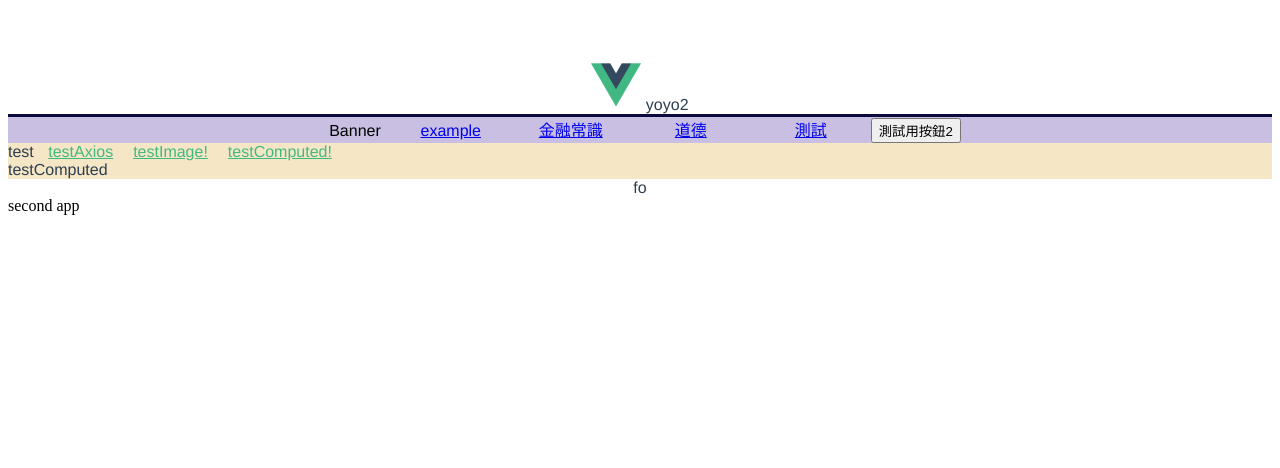
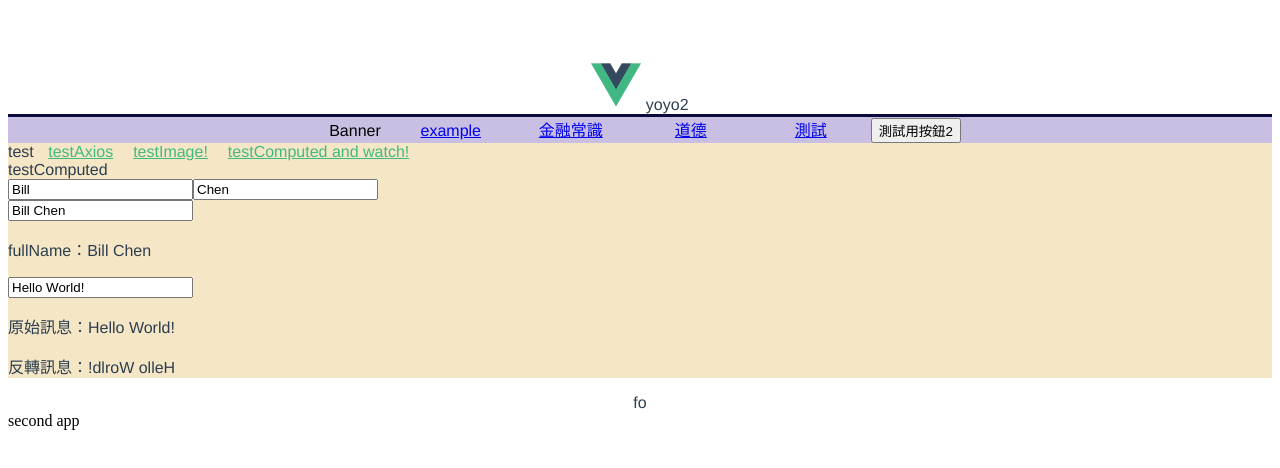
Before and after one commit to SeoYuzuki/VuePractice, a Vue app: page /testMainPage/testComputed in a window 1280 px wide. Shown: the top 468 px of the page. Built offline with nearby package versions, Linux system fonts and the light colour scheme.

Commit message:
text computed and watch, install jquery

```diff
--- a/package.json
+++ b/package.json
@@ -11,6 +11,7 @@
     "axios": "^0.21.0",
     "core-js": "^3.6.5",
     "cors": "^2.8.5",
+    "jquery": "^3.5.1",
     "vue": "^2.6.12",
     "vue-axios": "^3.2.0",
     "vue-router": "^3.4.9"
--- a/src/components/testComputed.vue
+++ b/src/components/testComputed.vue
@@ -1,16 +1,60 @@
 <template>
   <div class="hello">
     testComputed
+    <br />
+    <input id="num3" v-model="firstName" />
+    <input id="num4" v-model="lastName" />
+    <input id="num5" v-model="fullName" />
+    <p>fullName：{{ fullName }}</p>
+    <input id="num2" v-model="message" />
+    <p>原始訊息：{{ message }}</p>
+    <p>反轉訊息：{{ reversedMessage }}</p>
   </div>
 </template>
 
+
 <script>
+import $ from "jquery";
+
 export default {
   data() {
-    return {};
+    return {
+      message: "Hello World!",
+      firstName: "Bill",
+      lastName: "Chen",
+    };
   },
-  created: function () {},
+
+  created: function () {
+
+  },
+  mounted: function () {
+    console.log($('#num2').val());
+  },
   methods: {},
+  computed: {
+    reversedMessage: function () {
+      return this.message.split("").reverse().join("");
+    },
+    fullName: {
+      get: function () {
+        return this.firstName + " " + this.lastName;
+      },
+      set: function (newValue) {
+        var name = newValue.split(" ");
+        this.firstName = name[0];
+        this.lastName = name[name.length - 1];
+      },
+    },
+  },
+  watch: {
+    firstName: function (curVal, oldVal) {
+      console.log("curVal:" + curVal + "/oldVal:" + oldVal);
+    },
+    lastName(curVal) {
+      console.log(curVal);
+    },
+  },
 };
 </script>
 
--- a/src/components/testMainPage.vue
+++ b/src/components/testMainPage.vue
@@ -9,7 +9,7 @@
       <router-link to="/TestMainPage/testImage">testImage!</router-link>
     </div>
     <div style="display: inline-block; margin: 0 10px">
-      <router-link to="/TestMainPage/testComputed">testComputed!</router-link>
+      <router-link to="/TestMainPage/testComputed">testComputed and watch!</router-link>
     </div>
     <div>
       <div class="card" style="width: 30rem">
```
Also changed, not shown: src/App2.vue (+4 -13 lines), 1 other file (tests, documents, lock files or other folders).
